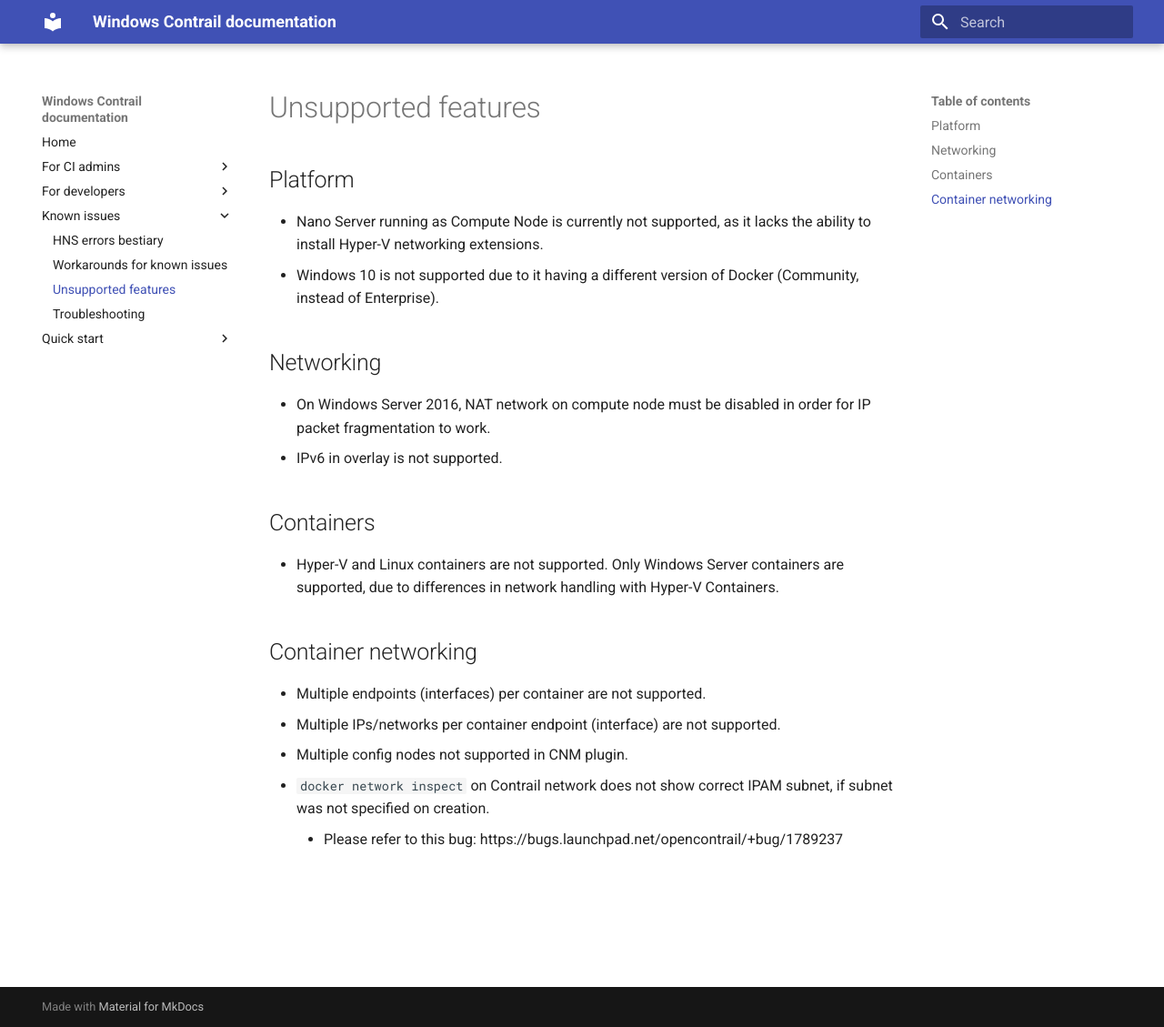
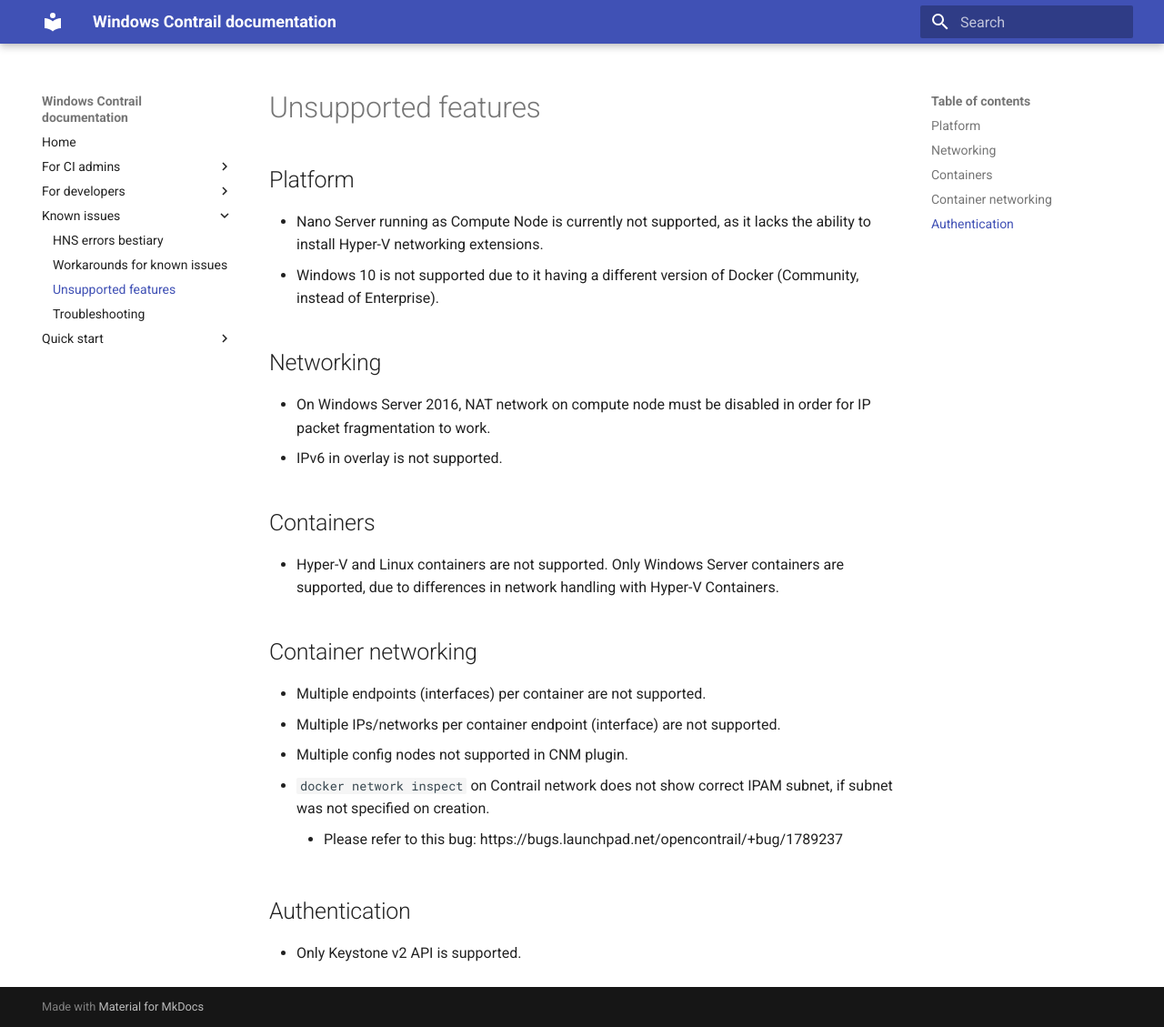
Before and after one commit to piotr-szuberski/contrail-windows-docs, an MkDocs documentation site: the page built from doc/Known_issues/Not_supported.md, in a window 1280 px wide and 1129 px high. Shown: the whole window at 91% size. Built offline with MkDocs 1.6.1 and Material for MkDocs 9.7.7, drawn with Linux system fonts in a browser that asks for light colours.

Commit message:
Add info about supported keystone API versions. (#82)

```diff
--- a/doc/Known_issues/Not_supported.md
+++ b/doc/Known_issues/Not_supported.md
@@ -22,3 +22,7 @@
 * Multiple config nodes not supported in CNM plugin.
 * `docker network inspect` on Contrail network does not show correct IPAM subnet, if subnet was not specified on creation.
     * Please refer to this bug: https://bugs.launchpad.net/opencontrail/+bug/1789237
+
+## Authentication
+
+* Only Keystone v2 API is supported.
```
